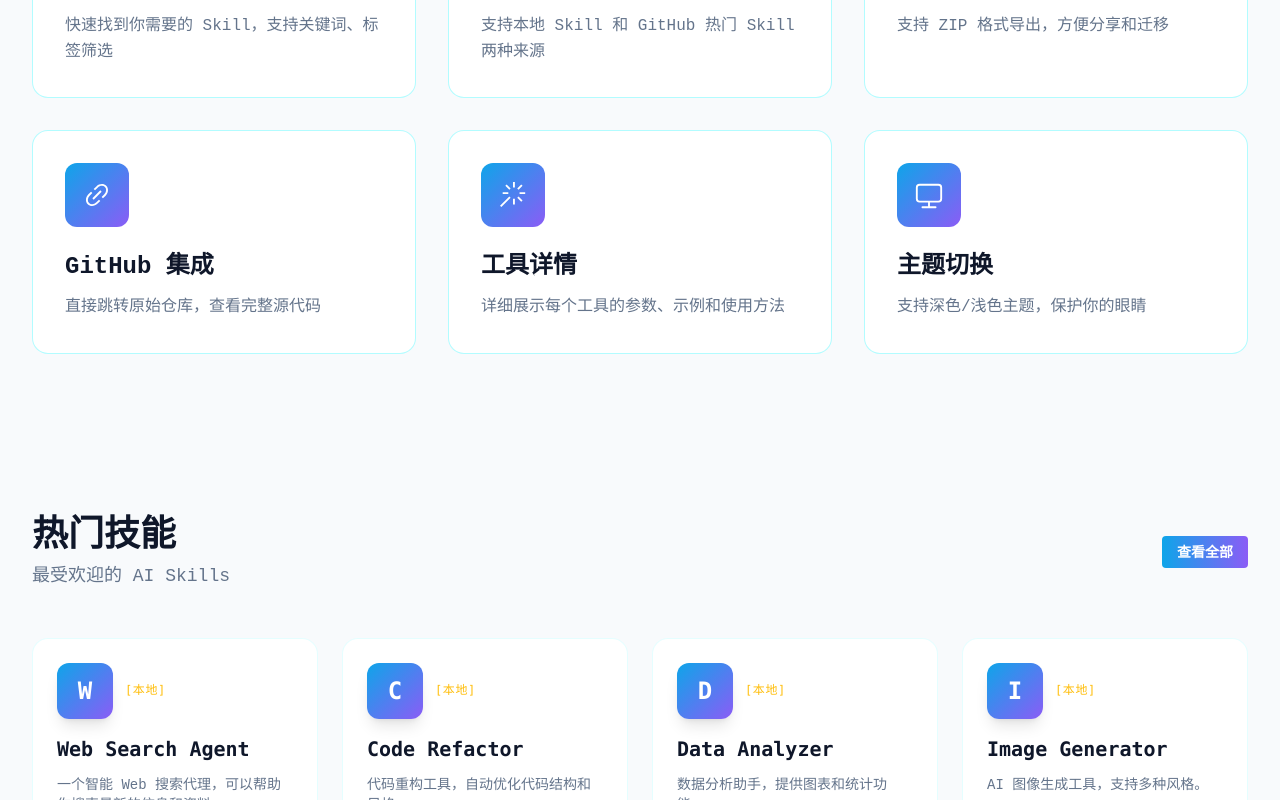
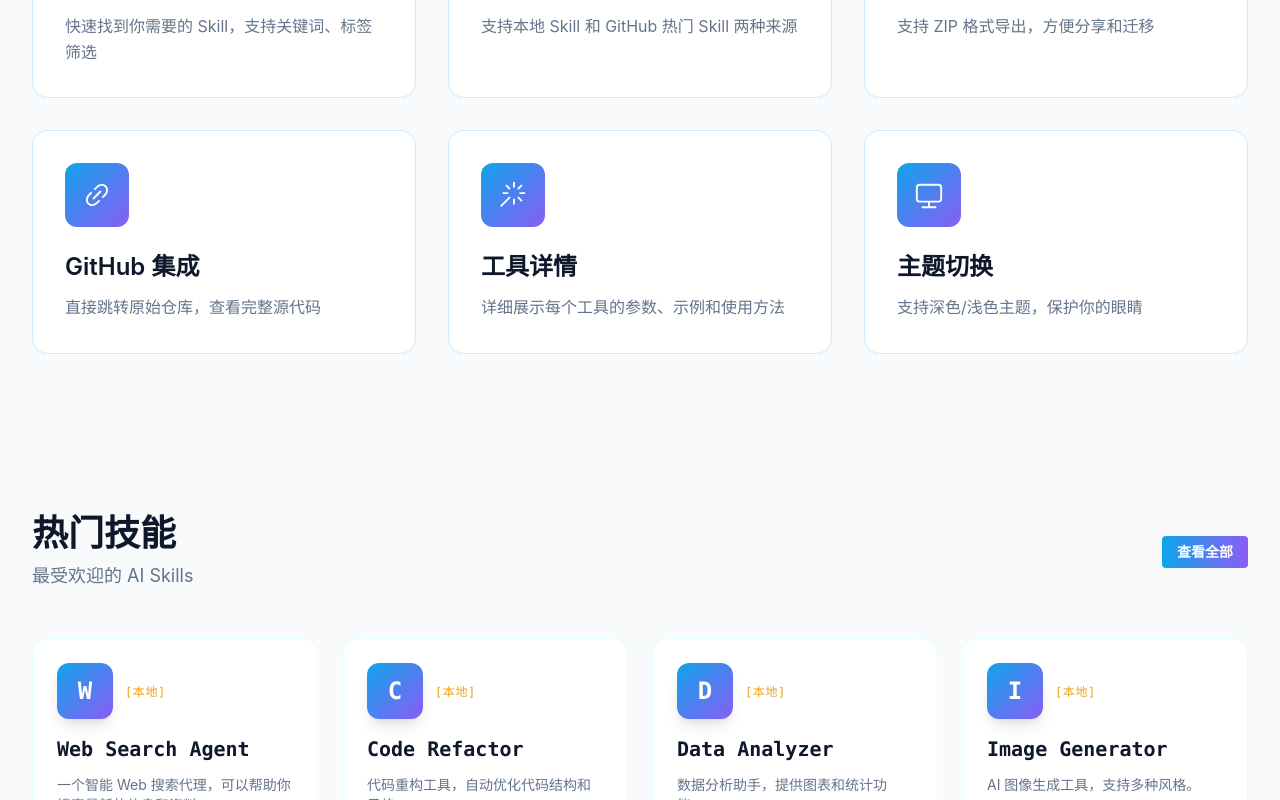
Before and after one commit to blankls/skill-hub, a Vue app: page / in a window 1280 px wide. Shown: the part 1260-2060 px from the top of the page. Built offline with nearby package versions, Linux system fonts and the light colour scheme.

Commit message:
style: 更新全局颜色和字体系统

```diff
--- a/src/style.css
+++ b/src/style.css
@@ -5,10 +5,10 @@
 /* Light Theme (Default) */
 :root {
   color-scheme: light dark;
-  --neon-pink: #ff006e;
+  --neon-pink: #ec4899;
   --neon-cyan: #0ea5e9;
   --neon-purple: #8b5cf6;
-  --neon-yellow: #ffbe0b;
+  --neon-yellow: #f59e0b;
   --dark-bg: #f8fafc;
   --dark-card: #ffffff;
   --text-light: #0f172a;
@@ -19,28 +19,29 @@
 
 /* Dark Theme */
 .dark {
-  --neon-pink: #ff006e;
-  --neon-cyan: #00f5ff;
-  --neon-purple: #8338ec;
-  --neon-yellow: #ffbe0b;
-  --dark-bg: #0a0e27;
-  --dark-card: #141b3a;
-  --text-light: #f0f4ff;
+  --neon-pink: #ec4899;
+  --neon-cyan: #0ea5e9;
+  --neon-purple: #8b5cf6;
+  --neon-yellow: #f59e0b;
+  --dark-bg: #0f172a;
+  --dark-card: #1e293b;
+  --text-light: #f8fafc;
   --text-muted: #94a3b8;
   --gradient-start: #0f172a;
   --gradient-end: #1e293b;
 }
 
 * {
-  transition: all 0.3s ease;
+  transition: all 0.2s ease;
 }
 
 body {
   background-color: var(--dark-bg);
   color: var(--text-light);
-  font-family: 'Courier New', monospace, system-ui;
+  font-family: -apple-system, BlinkMacSystemFont, 'Segoe UI', Roboto, sans-serif;
   font-size: 16px;
   line-height: 1.6;
+  -webkit-font-smoothing: antialiased;
 }
 
 .gradient-bg {
@@ -97,15 +98,15 @@ body {
 
 .skill-card {
   background: var(--dark-card);
-  border: 1px solid rgba(0, 245, 255, 0.3);
+  border: 1px solid rgba(14, 165, 233, 0.2);
   backdrop-filter: blur(10px);
-  transition: all 0.3s ease;
+  transition: all 0.2s ease;
 }
 
 .skill-card:hover {
   border-color: var(--neon-cyan);
-  box-shadow: 0 0 20px rgba(0, 245, 255, 0.3), inset 0 0 20px rgba(0, 245, 255, 0.05);
-  transform: translateY(-5px);
+  box-shadow: 0 4px 12px rgba(0, 0, 0, 0.15);
+  transform: translateY(-2px);
 }
 
 .code-block {
```
